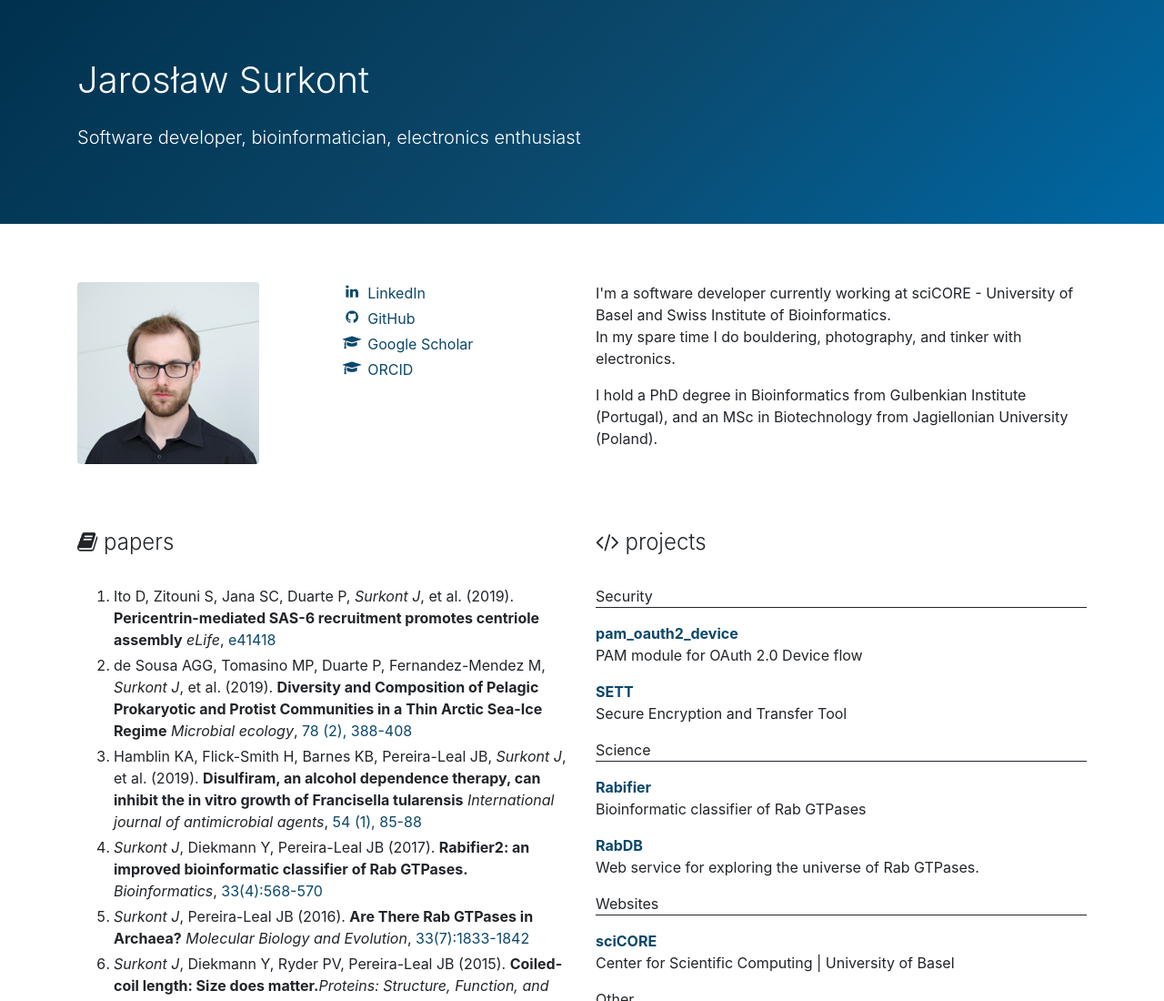
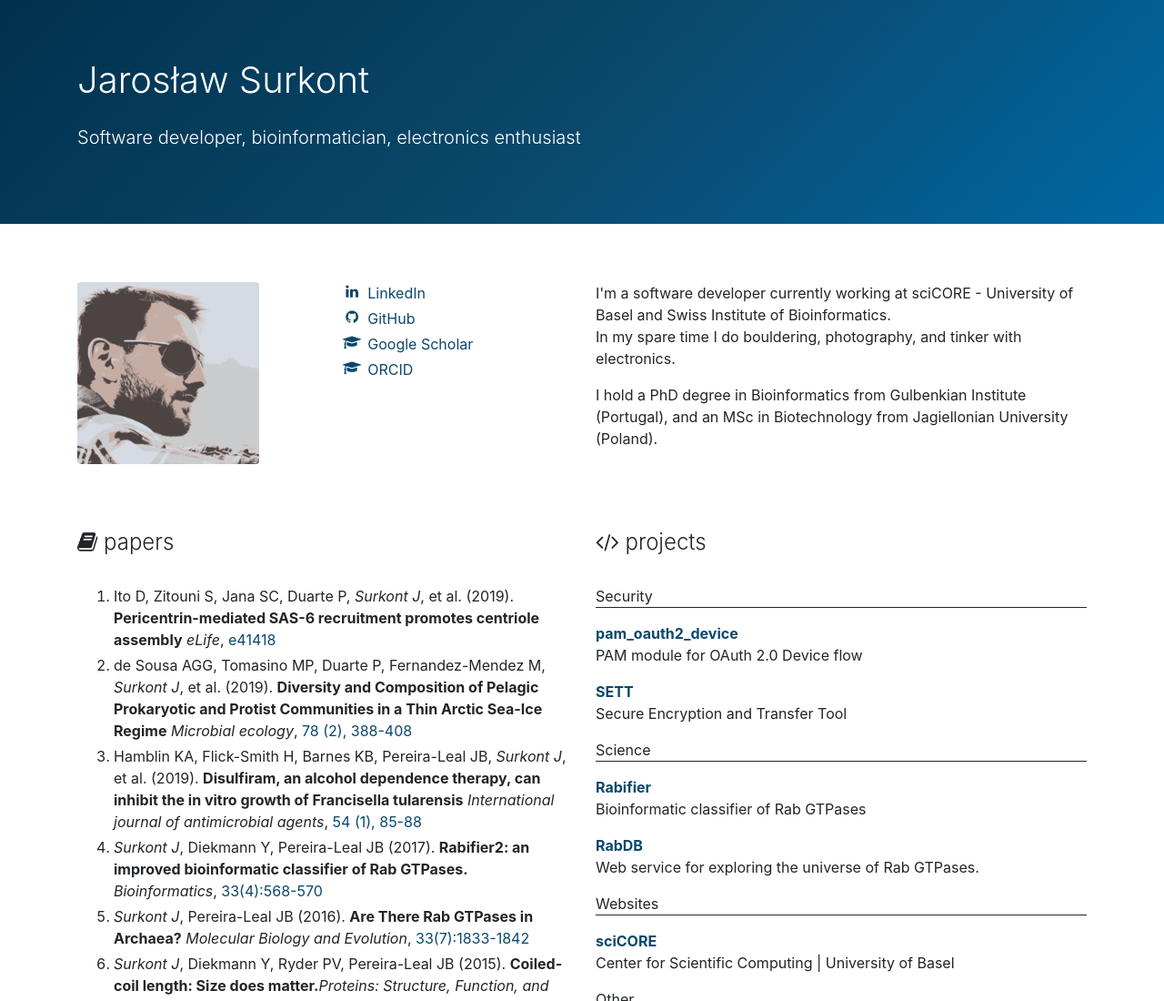
Before and after one commit to jsurkont/jsurkont.github.io, a plain HTML site: page index.html in a window 1280 px wide. Shown: the top 1100 px of the page at 91% size. Drawn offline with nearby package versions, Linux system fonts and the light colour scheme.

Commit message:
Update profile picture

```diff
--- a/index.html
+++ b/index.html
@@ -30,7 +30,7 @@
 <div class="container mb-5">
   <div class="row">
     <div class="col-sm-8 col-lg-3 mb-4">
-      <img src="profile.jpg" alt="Jarosław Surkont - Profile picture"
+      <img src="profile.png" alt="Jarosław Surkont - Profile picture"
         class="img-fluid rounded" style="width:200px;" />
     </div>
     <div class="col-sm-4 col-lg-3">
```
Also changed, not shown: profile.jpg (deleted), profile.png (added).
